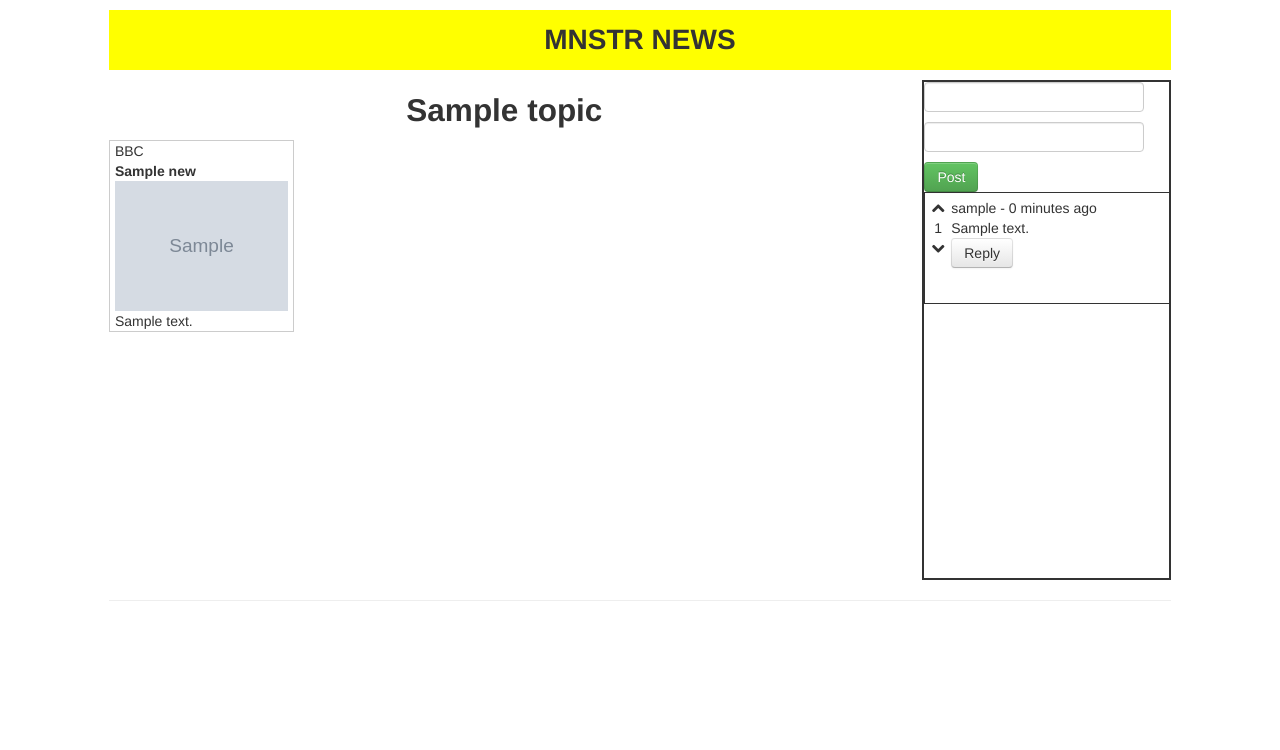
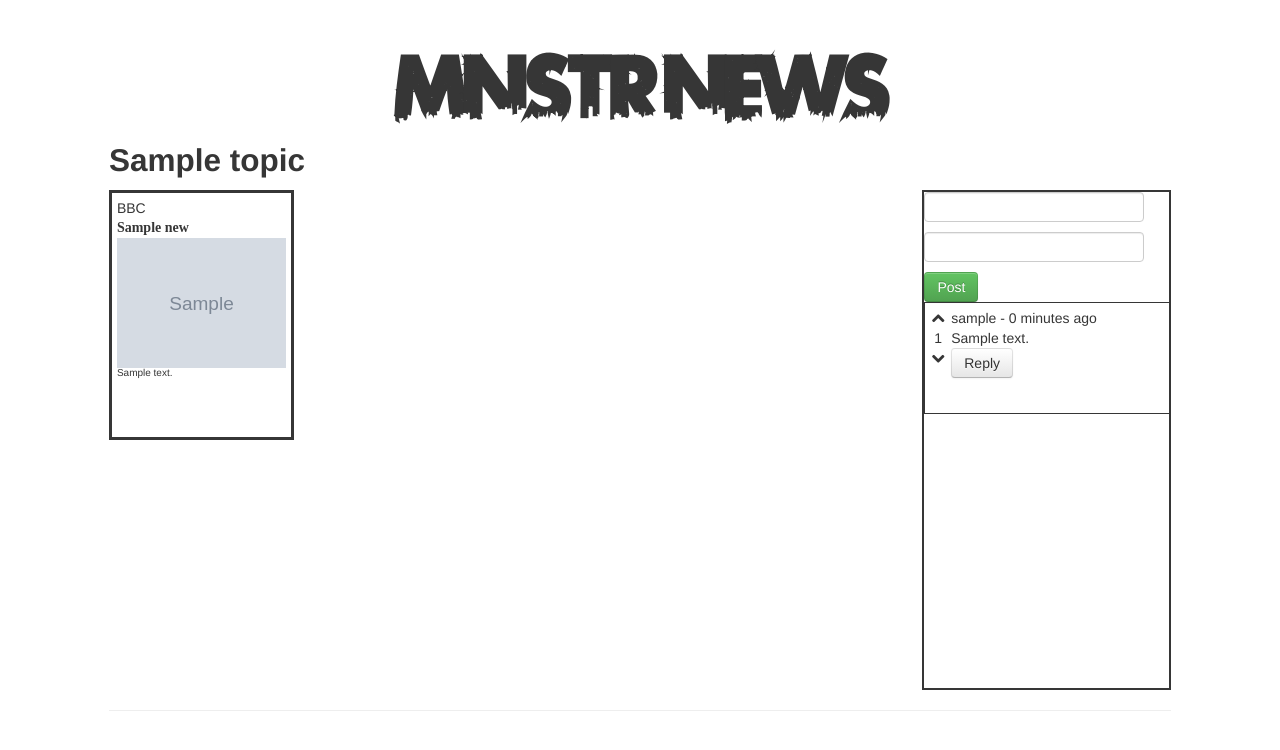
Before and after one commit to axsaucedo/monsternews, a Django app: page / in a window 1280 px wide. Shown: the top 750 px of the page. Run offline with Django 3.2, Linux system fonts and the light colour scheme; tables that the repository leaves empty hold one stand-in row (values such as "Sample post"); grey boxes marked "Sample" are stand-in pictures; parts of the project's set-up code (start-up, migrations or seed data) failed here and were passed over.

Commit message:
Merge remote-tracking branch 'origin/master'
Conflicts:
	mnstr/views.py

```diff
--- a/mnstr/static/css/main.css
+++ b/mnstr/static/css/main.css
@@ -1,31 +1,37 @@
+@font-face {
+    font-family: 'Urban';
+    src: url('fonts/UrbanJungleDEMO.otf') format('opentype');
+}
+@font-face {
+    font-family: "NexaBold";
+    src: url('fonts/NexaBold.otf') format('opentype');
+}
+@font-face {
+    font-family: "Archive";
+    src: url('fonts/Archive.otf') format('opentype');
+}
 
+body {
+    color: #363636;
+}
 
 h1.page-title
 {
     text-align:center;
-    background-color:yellow;
-    font-size:2em;
-    padding:10px 0px 10px 0px;
+    font-family: 'Urban';
+    font-size:6em;
+    margin-top: 80px;
 }
 
 .topic-title
 {
-	text-align:center;
+	text-align:left;
 }
 
 .topic
 {
     font-family:arial, sans-serif;
-    margin:auto;
     text-align:left;
-
-}
-
-.story-comments
-{
-    border:1px solid #ccc;
-    float:right;
-    margin-left:10px;
 
 }
 
@@ -36,55 +42,25 @@ h1.page-title
 
 }
 
-.story-comments .comment
-{
-    background-color:#eee;
+.img-source {
+    width: 200px;
+    height: 130px;
 }
 
-
-.story-title
-{
-    background-color:yellow;
-    font-weight:bold;
-    display:inline;
-    margin-bottom:20px;
-    text-align:left;
-}
-
-.sources
-{
-
+.description {
+    font-size: 10px;
+    line-height: 1em;
 }
 
 .source
 {
-    border:1px solid #ccc;
-    padding:0px 5px 0px 5px;
-
+    height: 250px;
+    border: solid;
+    padding: 5px;
 }
 
 .source .heading
 {
-    font-weight:bold;
+    font-family: Century Gothic;
+    font-weight: bold;
 }
-
-
-.logo
-{
-    background-position:center center;
-    background-repeat:no-repeat;
-    background-size:cover;
-    height:40px;
-}
-
-/*.logo-bbc { background-image:url('/static/media/mainimg/bbc.png');	}*/
-/*.logo-sky {	background-image:url('/static/media/mainimg/sky.png'); }*/
-/*.logo-itv {	background-image:url('/static/media/mainimg/itv.png');	}*/
-/*.logo-channel4 { background-image:url('/static/media/mainimg/channel4.png'); }*/
-
-/*.logo-guardian { background-image:url('/static/media/mainimg/guardian.png'); }*/
-/*.logo-independent{ background-image:url('/static/media/mainimg/independent.png'); }*/
-/*.logo-times { background-image:url('/static/media/mainimg/times.png');}*/
-/*.logo-telegraph {background-image:url('/static/media/mainimg/telegraph.png');}*/
-
-.clear { clear:both; }
--- a/mnstr/templates/main.html
+++ b/mnstr/templates/main.html
@@ -16,17 +16,18 @@
 			<h1 class="page-title">MNSTR NEWS</h1>
             <div id="page-divider"></div>
 			{% for topic in topics %}
+                <div class="row-fluid topic-title">
+                    <h2>{{ topic.topic.name }}</h2>
+                </div>
 				<div class="row-fluid">
 					<div class="span9">
-						<div class="row-fluid topic-title">
-							<h2>{{ topic.topic.name }}</h2>
-						</div>
+
 						<div class="row-fluid">
 							{% for news in topic.news %}
 			                    <div class="span3 source">
 			                        <div class="source-logo">{{ news.source }}</div>
 			                        <div class="heading">{{ news.name }}</div>
-			                        <a href="{{ news.link }}"><img src="{{ news.image_link }}" /></a>
+			                        <a href="{{ news.link }}"><img class="img-source" src="{{ news.image_link }}" /></a>
 			                        <div class="description">{{ news.description }}</div>
 			                    </div>
 		                	{% endfor %}
```
Also changed, not shown: mnstr/static/css/fonts/NexaBold.otf (renamed from mnstr/static/css/fonts/Nexa Bold.otf), mnstr/static/css/fonts/NexaLight.otf (renamed from mnstr/static/css/fonts/Nexa Light.otf).
